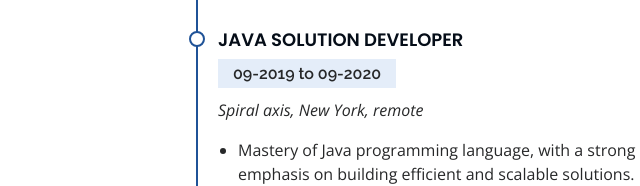
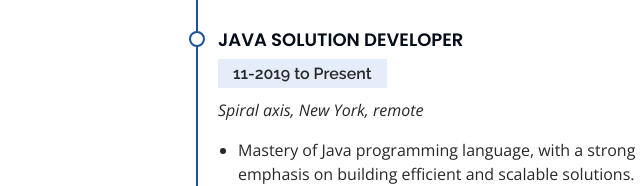
Before and after one commit to faraz-stack/my-portfolio, a plain HTML site: page index.html in a window 1280 px wide. Shown: the part 4691-4877 px from the top of the page, 606-1246 px from the left. Drawn offline with nearby package versions, Linux system fonts and the light colour scheme.

Commit message:
portfolio detail updated

```diff
--- a/index.html
+++ b/index.html
@@ -365,7 +365,7 @@ Let's innovate, let's create, let's conquer. 🚀🌟
             </div>
             <div class="resume-item">
               <h4>Java Solution Developer</h4>
-              <h5>09-2019 to  09-2020</h5>
+              <h5>11-2019 to  Present</h5>
               <p><em>Spiral axis, New York, remote</em></p>
               <ul>
                 <li>Mastery of Java programming language, with a strong emphasis on building efficient and scalable solutions.</li>
```
Also changed, not shown: portfolio-details.html (+2 -2 lines).
